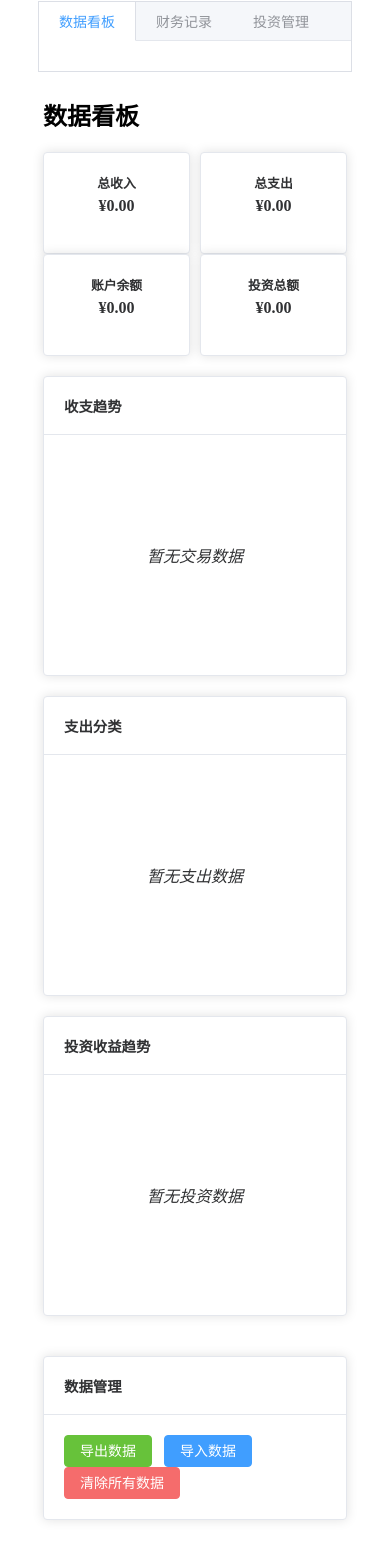
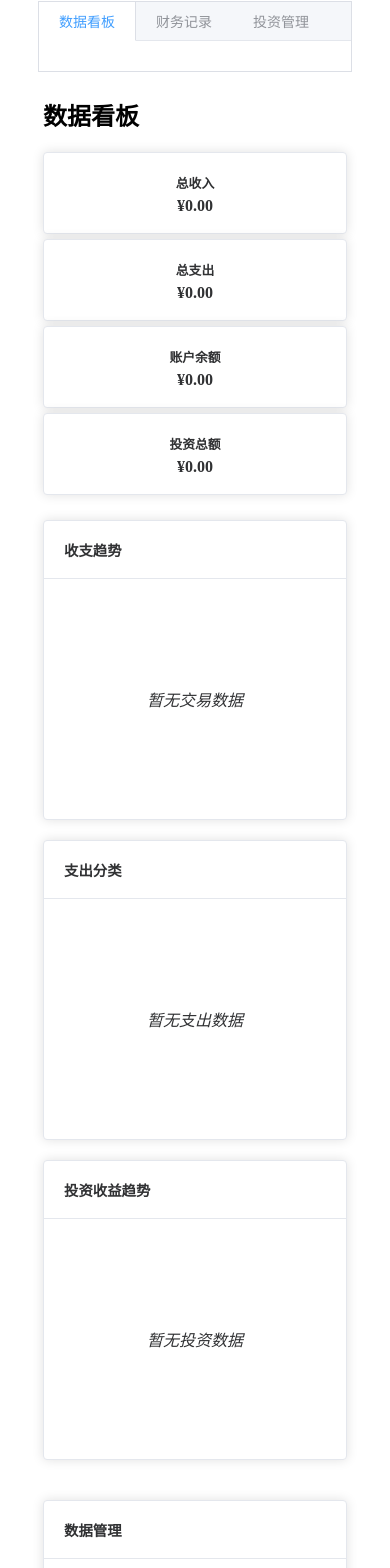
Before and after one commit to hetan697/Financial-Planning, a Vue app: page / in a window 390 px wide. Shown: the part 117-1685 px from the top of the page. Built offline with nearby package versions, Linux system fonts and the light colour scheme.

Commit message:
优化移动端数据看板显示效果：调整概览卡片在小屏幕上的布局

```diff
--- a/src/components/Dashboard.vue
+++ b/src/components/Dashboard.vue
@@ -4,7 +4,7 @@
 
     <!-- 财务概览 -->
     <el-row :gutter="10" class="summary-cards">
-      <el-col :span="12" :xs="12">
+      <el-col :span="12" :xs="24">
         <el-card class="card">
           <div class="card-content">
             <h3>总收入</h3>
@@ -12,7 +12,7 @@
           </div>
         </el-card>
       </el-col>
-      <el-col :span="12" :xs="12">
+      <el-col :span="12" :xs="24">
         <el-card class="card">
           <div class="card-content">
             <h3>总支出</h3>
@@ -20,7 +20,7 @@
           </div>
         </el-card>
       </el-col>
-      <el-col :span="12" :xs="12">
+      <el-col :span="12" :xs="24">
         <el-card class="card">
           <div class="card-content">
             <h3>账户余额</h3>
@@ -30,7 +30,7 @@
           </div>
         </el-card>
       </el-col>
-      <el-col :span="12" :xs="12">
+      <el-col :span="12" :xs="24">
         <el-card class="card">
           <div class="card-content">
             <h3>投资总额</h3>
@@ -101,7 +101,7 @@
           <span>数据管理</span>
         </div>
       </template>
-      <div>
+      <div class="button-group">
         <el-button type="success" @click="exportData">导出数据</el-button>
         <el-button type="primary" @click="triggerImport">导入数据</el-button>
         <input ref="fileInput" type="file" @change="importData" accept=".json" style="display: none;">
@@ -113,7 +113,7 @@
 
 <script>
 import { Chart, registerables } from 'chart.js';
-import { ElRow, ElCol, ElCard, ElButton, ElMessage, ElMessageBox } from 'element-plus';
+import { ElRow, ElCol, ElCard, ElButton } from 'element-plus';
 Chart.register(...registerables);
 
 export default {
@@ -517,10 +517,21 @@ export default {
   margin-bottom: 20px;
 }
 
+.button-group {
+  display: flex;
+  gap: 10px;
+  flex-wrap: wrap;
+}
+
 /* 响应式设计 */
 @media (max-width: 768px) {
   .dashboard {
     padding: 5px;
+  }
+
+  .card {
+    height: 80px;
+    margin-bottom: 5px;
   }
 
   .card h3 {
@@ -538,5 +549,9 @@ export default {
   .card-header {
     font-size: 0.9rem;
   }
+
+  .button-group {
+    flex-direction: column;
+  }
 }
 </style>
```
Also changed, not shown: 截屏2025-12-14 16.37.30.png (added).
